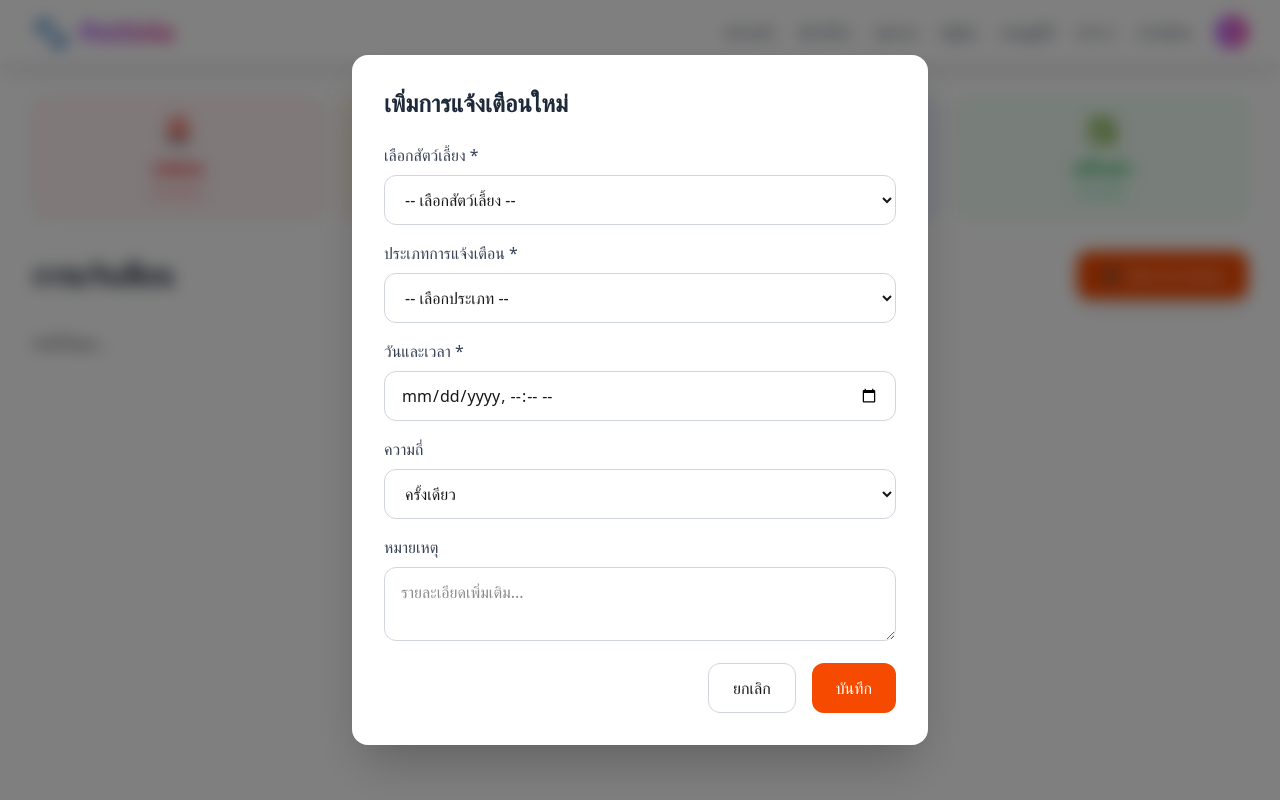
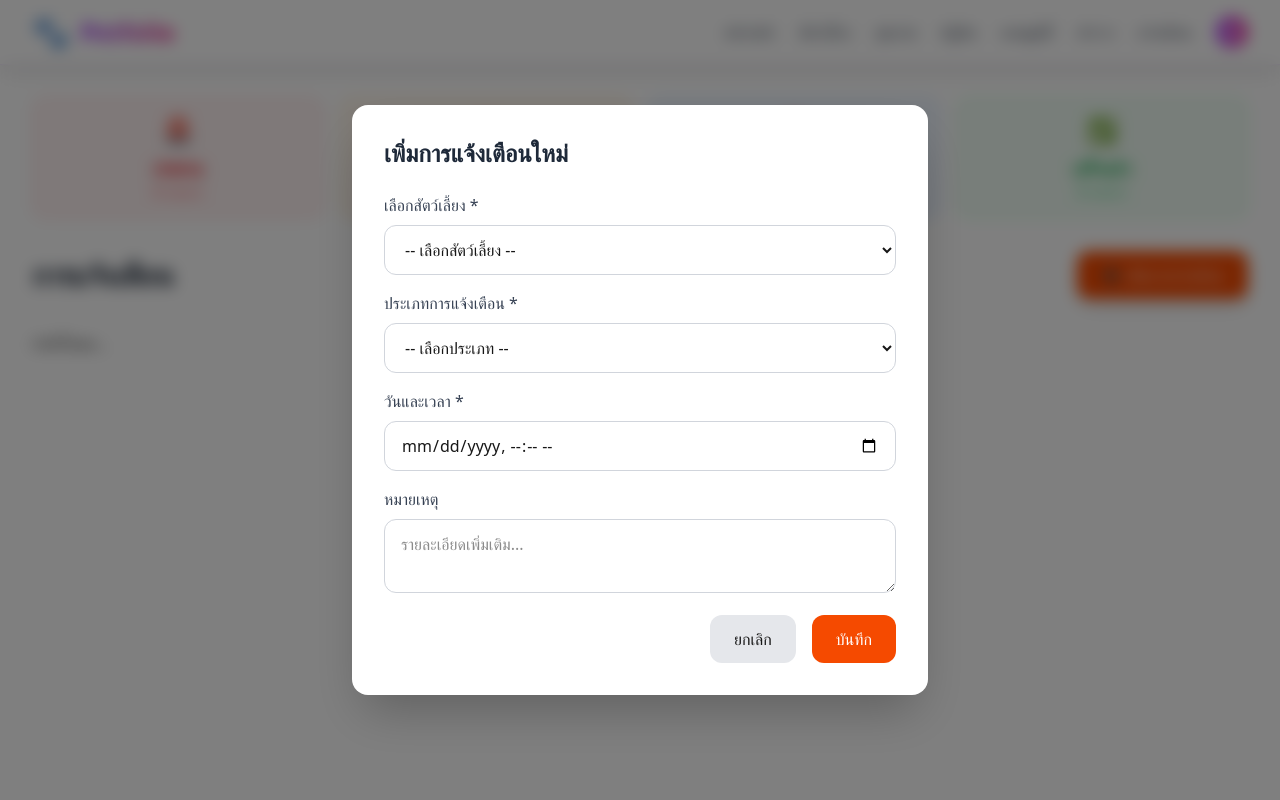
Before and after one commit to JengCharat/petfolio, a Next.js app in the folder nextjs/petfolio_nextjs/: page /reminders in a window 1280 px wide. Both pictures are taken after a click on the button "➕ เพิ่มการแจ้งเตือน". Built offline with nearby package versions, Linux system fonts and the light colour scheme.

Commit message:
เอาความถี่ออก + มี alert

```diff
--- a/nextjs/petfolio_nextjs/app/reminders/page.tsx
+++ b/nextjs/petfolio_nextjs/app/reminders/page.tsx
@@ -5,7 +5,6 @@ import Navbar from "../components/Navbar";
 
 // --- Types ---
 type PetType = "dog" | "cat" | "bird" | "fish" | "rabbit" | "hamster" | "unknown";
-type FrequencyType = "ครั้งเดียว" | "ทุกวัน" | "ทุกสัปดาห์" | "ทุกเดือน";
 
 interface Pet {
   _id: string;
@@ -20,7 +19,6 @@ interface ReminderType {
   title: string;
   date: string;
   time: string;
-  frequency: FrequencyType;
   details: string;
 }
 
@@ -31,7 +29,6 @@ interface RawReminder {
   title?: string;
   date?: string;
   time?: string;
-  frequency?: FrequencyType;
   details?: string;
   completed?: boolean;
   petName?: string;
@@ -49,7 +46,6 @@ export default function Reminder() {
   const [selectedDate, setSelectedDate] = useState("");
   const [selectedPetId, setSelectedPetId] = useState("");
   const [selectedType, setSelectedType] = useState("");
-  const [selectedFrequency, setSelectedFrequency] = useState<FrequencyType>("ครั้งเดียว");
   const [notePlaceholder, setNotePlaceholder] = useState("รายละเอียดเพิ่มเติม...");
   const [userId, setUserId] = useState<string | null>(null);
 
@@ -116,7 +112,6 @@ export default function Reminder() {
             title: r.title || "กิจกรรม",
             date: r.date || "",
             time: r.time || "",
-            frequency: r.frequency || "ครั้งเดียว",
             details: r.details || ""
           };
 
@@ -160,12 +155,12 @@ export default function Reminder() {
   const handleFormSubmit = async (e: React.FormEvent<HTMLFormElement>) => {
     e.preventDefault();
     if (!userId) return alert("ไม่พบผู้ใช้");
-
+    const isConfirmed = window.confirm("คุณแน่ใจว่าจะบันทึกการแจ้งเตือนนี้ใช่หรือไม่?");
+  if (!isConfirmed) return; // ถ้า user กดยกเลิก ก็ไม่ทำอะไรต่อ
     const form = e.currentTarget;
     const datetimeInput = (form.elements.namedItem("datetime") as HTMLInputElement).value;
     const petId = (form.elements.namedItem("petId") as HTMLSelectElement).value;
     const title = (form.elements.namedItem("type") as HTMLSelectElement).value || "กิจกรรม";
-    const frequency = (form.elements.namedItem("frequency") as HTMLSelectElement).value as FrequencyType;
     const details = (form.elements.namedItem("note") as HTMLTextAreaElement).value || "";
 
     if (!petId) return alert("กรุณาเลือกสัตว์เลี้ยง");
@@ -182,7 +177,7 @@ export default function Reminder() {
           "Content-Type": "application/json",
           ...(token ? { Authorization: `Bearer ${token}` } : {}),
         },
-        body: JSON.stringify({ title, date, time, frequency, petId: petObj._id, details, userId }),
+        body: JSON.stringify({ title, date, time, petId: petObj._id, details, userId }),
       });
 
       if (!response.ok) {
@@ -199,7 +194,6 @@ export default function Reminder() {
           title: savedReminder.title || title,
           date: savedReminder.date || date,
           time: savedReminder.time || time,
-          frequency: savedReminder.frequency || frequency,
           details: savedReminder.details || details
         }
       ]);
@@ -208,7 +202,6 @@ export default function Reminder() {
       setSelectedDate("");
       setSelectedPetId("");
       setSelectedType("");
-      setSelectedFrequency("ครั้งเดียว");
       setNotePlaceholder("รายละเอียดเพิ่มเติม...");
       setIsReminderModalOpen(false);
 
@@ -255,7 +248,6 @@ export default function Reminder() {
         title: completedReminder.title || "กิจกรรม",
         date: completedReminder.date || "",
         time: completedReminder.time || "",
-        frequency: completedReminder.frequency || "ครั้งเดียว",
         details: completedReminder.details || ""
       };
 
@@ -337,7 +329,6 @@ export default function Reminder() {
                       <h3 className="font-bold text-gray-800">{r.title}</h3>
                       <p className="text-gray-600">{pet?.name || "ไม่ทราบ"}</p>
                       <p className="text-sm text-gray-500">{datetime.toLocaleString("th-TH")}</p>
-                      <p className="text-sm text-gray-500">ความถี่: {r.frequency}</p>
                       {r.details && <p className="text-sm text-gray-600 mt-1">หมายเหตุ: {r.details}</p>}
                     </div>
                   </div>
@@ -388,26 +379,16 @@ export default function Reminder() {
                   <input type="datetime-local" name="datetime" className="w-full px-4 py-3 border border-gray-300 rounded-xl focus:ring-2 focus:ring-orange-500" value={selectedDate} onChange={e => setSelectedDate(e.target.value)} required />
                 </div>
 
-                {/* Frequency */}
-                <div>
-                  <label className="block text-gray-700 font-medium mb-2">ความถี่</label>
-                  <select name="frequency" className="w-full px-4 py-3 border border-gray-300 rounded-xl focus:ring-2 focus:ring-orange-500" value={selectedFrequency} onChange={e => setSelectedFrequency(e.target.value as FrequencyType)}>
-                    <option value="ครั้งเดียว">ครั้งเดียว</option>
-                    <option value="ทุกวัน">ทุกวัน</option>
-                    <option value="ทุกสัปดาห์">ทุกสัปดาห์</option>
-                    <option value="ทุกเดือน">ทุกเดือน</option>
-                  </select>
-                </div>
-
                 {/* Note */}
                 <div>
                   <label className="block text-gray-700 font-medium mb-2">หมายเหตุ</label>
-                  <textarea name="note" className="w-full px-4 py-3 border border-gray-300 rounded-xl focus:ring-2 focus:ring-orange-500" placeholder={notePlaceholder}></textarea>
+                  <textarea name="note" placeholder={notePlaceholder} className="w-full px-4 py-3 border border-gray-300 rounded-xl focus:ring-2 focus:ring-orange-500"></textarea>
                 </div>
 
-                <div className="flex justify-end space-x-4">
-                  <button type="button" onClick={() => setIsReminderModalOpen(false)} className="px-6 py-3 border border-gray-300 rounded-xl hover:bg-gray-100">ยกเลิก</button>
-                  <button type="submit" className="px-6 py-3 bg-orange-600 text-white rounded-xl hover:bg-orange-700">บันทึก</button>
+                {/* Buttons */}
+                <div className="flex justify-end space-x-4 mt-4">
+                  <button type="button" onClick={() => setIsReminderModalOpen(false)} className="px-6 py-3 rounded-xl bg-gray-200 hover:bg-gray-300">ยกเลิก</button>
+                  <button type="submit" className="px-6 py-3 rounded-xl bg-orange-600 text-white hover:bg-orange-700">บันทึก</button>
                 </div>
               </form>
             </div>
```
